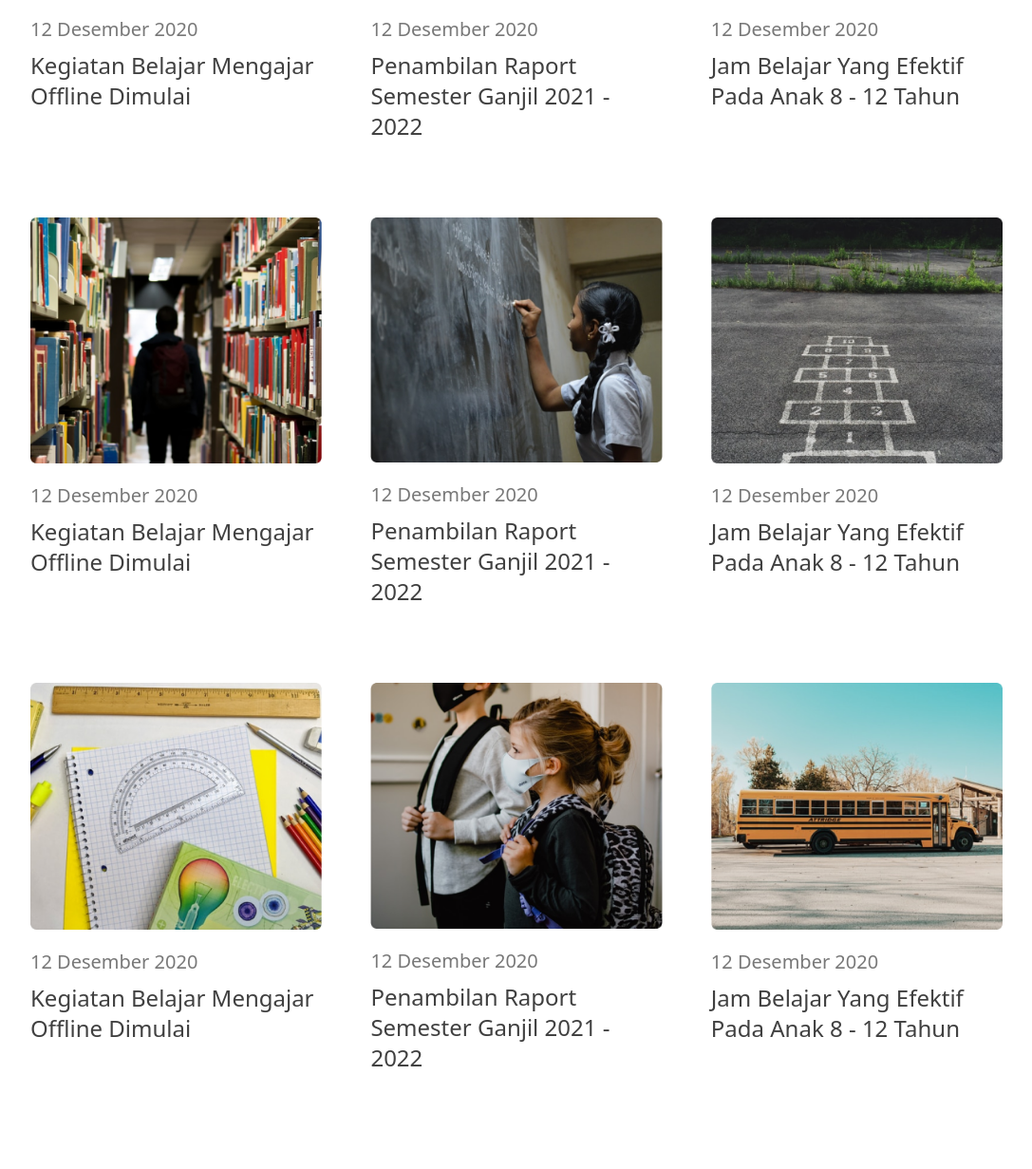
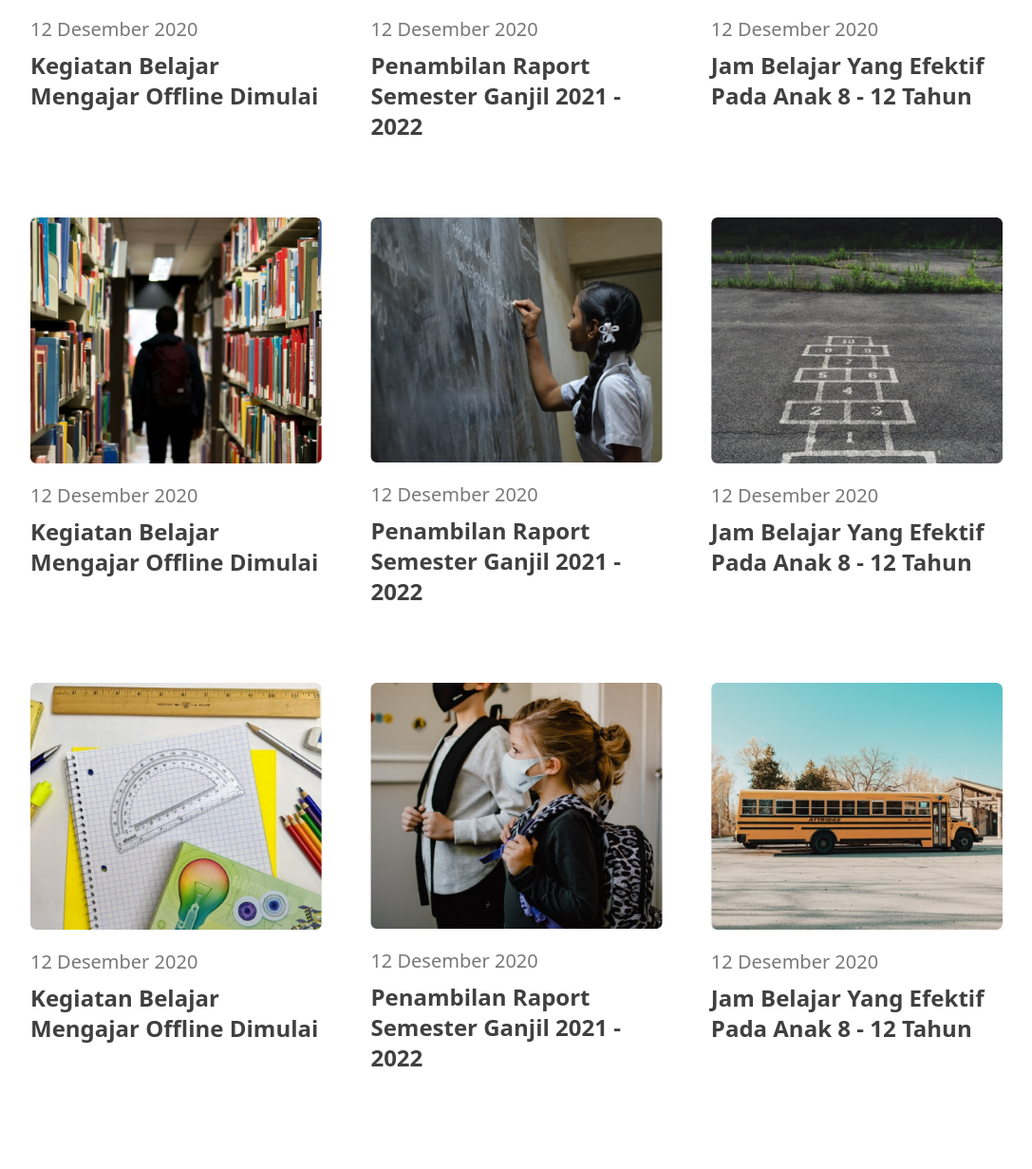
Before and after one commit to AhmadRafif22/slicing-school-web, a website: page berita.html in a window 1280 px wide. Shown: the part 2549-3780 px from the top of the page at 95% size, without its empty margins (96-1183 px from the left). Drawn offline with nearby package versions, Linux system fonts and the light colour scheme; a web font is replaced by a local one.

Commit message:
update beranda and berita

```diff
--- a/berita.html
+++ b/berita.html
@@ -67,7 +67,7 @@
 
 
     <div class="px-[10vw] py-[15vh] max-md:py-[8vh]">
-        <div class="flex space-x-8 mb-6">
+        <div class="flex space-x-8 mb-6 max-md:space-x-4 max-md:mb-3">
             <p class="p-2 text-xl max-md:text-xs cursor-pointer border-b-2  border-[#FF5555] max-md:p-0">Semua
             </p>
             <p class="p-2 text-xl max-md:text-xs cursor-pointer max-md:p-0">Berita</p>
@@ -82,7 +82,7 @@
                 <p class="text-xl mb-2 text-[#787878] max-md:text-xs">
                     12 Desember 2020
                 </p>
-                <p class="text-2xl text-[#404040] mb-12 max-md:text-sm max-md:mb-5 max-md:pr-10">
+                <p class="font-semibold text-2xl text-[#404040] mb-12 max-md:text-sm max-md:mb-5 max-md:pr-10">
                     Kegiatan Belajar Mengajar Offline Dimulai
                 </p>
             </div>
@@ -92,7 +92,7 @@
                 <p class="text-xl mb-2 text-[#787878] max-md:text-xs">
                     12 Desember 2020
                 </p>
-                <p class="text-2xl text-[#404040] mb-12 max-md:text-sm max-md:mb-5 max-md:pr-10">
+                <p class="font-semibold text-2xl text-[#404040] mb-12 max-md:text-sm max-md:mb-5 max-md:pr-10">
                     Penambilan Raport Semester Ganjil 2021 - 2022
                 </p>
             </div>
@@ -102,7 +102,7 @@
                 <p class="text-xl mb-2 text-[#787878] max-md:text-xs">
                     12 Desember 2020
                 </p>
-                <p class="text-2xl text-[#404040] mb-12 max-md:text-sm max-md:mb-5 max-md:pr-10">
+                <p class="font-semibold text-2xl text-[#404040] mb-12 max-md:text-sm max-md:mb-5 max-md:pr-10">
                     Jam Belajar Yang Efektif Pada Anak 8 - 12 Tahun
                 </p>
             </div>
@@ -112,7 +112,7 @@
                 <p class="text-xl mb-2 text-[#787878] max-md:text-xs">
                     12 Desember 2020
                 </p>
-                <p class="text-2xl text-[#404040] mb-12 max-md:text-sm max-md:mb-5 max-md:pr-10">
+                <p class="font-semibold text-2xl text-[#404040] mb-12 max-md:text-sm max-md:mb-5 max-md:pr-10">
                     Kegiatan Belajar Mengajar Offline Dimulai
                 </p>
             </div>
@@ -122,7 +122,7 @@
                 <p class="text-xl mb-2 text-[#787878] max-md:text-xs">
                     12 Desember 2020
                 </p>
-                <p class="text-2xl text-[#404040] mb-12 max-md:text-sm max-md:mb-5 max-md:pr-10">
+                <p class="font-semibold text-2xl text-[#404040] mb-12 max-md:text-sm max-md:mb-5 max-md:pr-10">
                     Penambilan Raport Semester Ganjil 2021 - 2022
                 </p>
             </div>
@@ -132,7 +132,7 @@
                 <p class="text-xl mb-2 text-[#787878] max-md:text-xs">
                     12 Desember 2020
                 </p>
-                <p class="text-2xl text-[#404040] mb-12 max-md:text-sm max-md:mb-5 max-md:pr-10">
+                <p class="font-semibold text-2xl text-[#404040] mb-12 max-md:text-sm max-md:mb-5 max-md:pr-10">
                     Jam Belajar Yang Efektif Pada Anak 8 - 12 Tahun
                 </p>
             </div>
@@ -142,7 +142,7 @@
                 <p class="text-xl mb-2 text-[#787878] max-md:text-xs">
                     12 Desember 2020
                 </p>
-                <p class="text-2xl text-[#404040] mb-12 max-md:text-sm max-md:mb-5 max-md:pr-10">
+                <p class="font-semibold text-2xl text-[#404040] mb-12 max-md:text-sm max-md:mb-5 max-md:pr-10">
                     Kegiatan Belajar Mengajar Offline Dimulai
                 </p>
             </div>
@@ -152,7 +152,7 @@
                 <p class="text-xl mb-2 text-[#787878] max-md:text-xs">
                     12 Desember 2020
                 </p>
-                <p class="text-2xl text-[#404040] mb-12 max-md:text-sm max-md:mb-5 max-md:pr-10">
+                <p class="font-semibold text-2xl text-[#404040] mb-12 max-md:text-sm max-md:mb-5 max-md:pr-10">
                     Penambilan Raport Semester Ganjil 2021 - 2022
                 </p>
             </div>
@@ -162,7 +162,7 @@
                 <p class="text-xl mb-2 text-[#787878] max-md:text-xs">
                     12 Desember 2020
                 </p>
-                <p class="text-2xl text-[#404040] mb-12 max-md:text-sm max-md:mb-5 max-md:pr-10">
+                <p class="font-semibold text-2xl text-[#404040] mb-12 max-md:text-sm max-md:mb-5 max-md:pr-10">
                     Jam Belajar Yang Efektif Pada Anak 8 - 12 Tahun
                 </p>
             </div>
```
Also changed, not shown: beranda.html (+7 -7 lines), dist/output.css.
